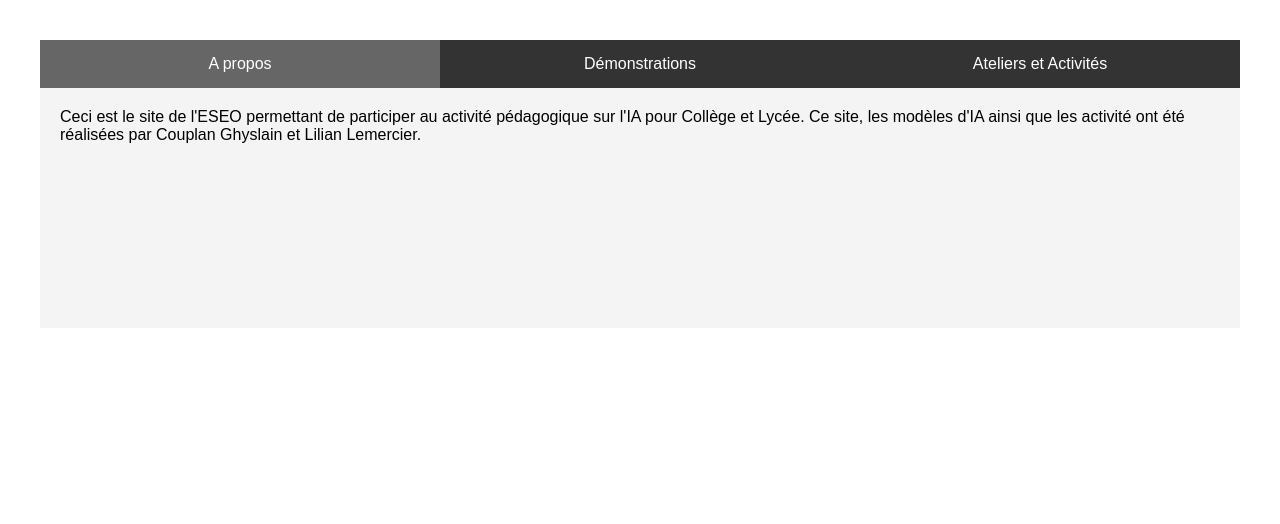
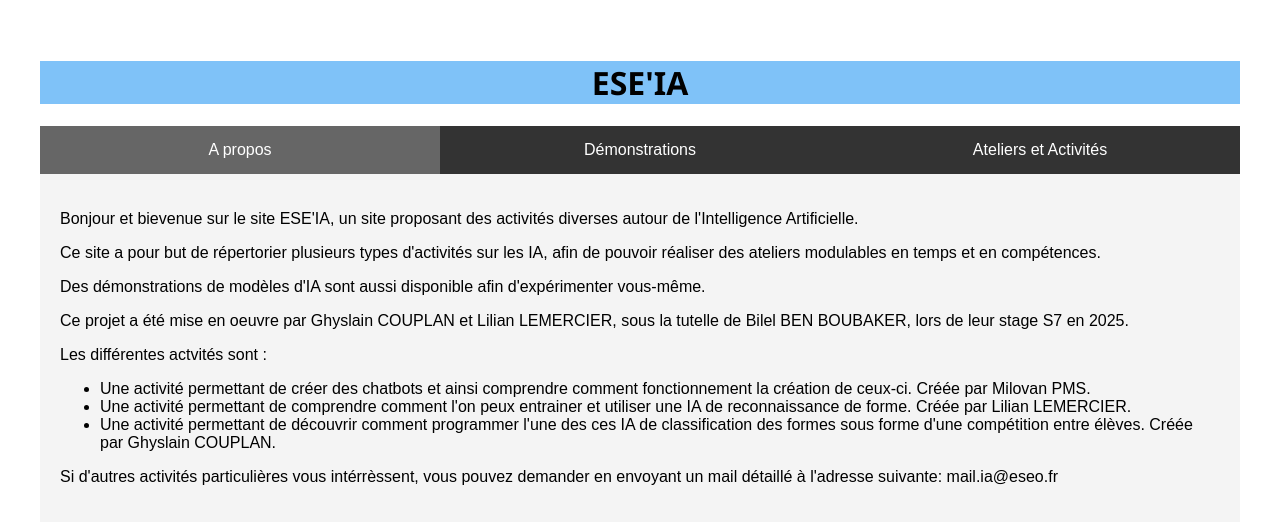
Before and after one commit to BenMelu/GL_IA_ESEO_BBB_SITE, a Flask app: page / in a window 1280 px wide. Shown: the top 524 px of the page. Run offline with Flask 3, Linux system fonts and the light colour scheme; some libraries are stand-ins or nearby versions.

Commit message:
Déco version1
27/12/2025 et 05 à08/12/2026

```diff
--- a/static/css/style.css
+++ b/static/css/style.css
@@ -7,7 +7,19 @@ img {
     max-width: 400px;
     display: block;
     margin-top: 1rem;
+}
 
+img .center{
+    display: block;
+    margin: 0 auto 1rem;
+    max-width: 100%;
+    height: auto;
+}
+.titre{
+    font-family:'Segoe UI', Tahoma, Geneva, Verdana, sans-serif;
+    background: #7fc2f8;
+    text-align:center;
+    font-size:2em
 }
 
 .demo{
--- a/static/js/script.js
+++ b/static/js/script.js
@@ -101,13 +101,13 @@ async function sendImage(onglet) {
     return;
 }
 
-/*const socket = io();
+const socket = io();
 
     socket.on("video_frame", function(data) {
       const blob = new Blob([data], { type: "image/jpeg" });
       const url = URL.createObjectURL(blob);
       document.getElementById("fluVideoCam").src = url;
-    });*/
+    });
 
 /* Onglets principaux */
 document.querySelectorAll(".tab-btn").forEach(btn => {
--- a/templates/index.html
+++ b/templates/index.html
@@ -15,6 +15,7 @@
 </head>
 
 <body>
+    <h1 class="titre">ESE'IA</h1>
     <!-- ONGLET PRINCIPAL -->
     <div class="tabs">
         <button class="tab-btn active" data-tab="propos">A propos</button>
@@ -23,10 +24,24 @@
     </div>
     <!-- CONTENU A PROPOS-->
     <div id="propos" class="tab-content active">
-        <span>
-            Ceci est le site de l'ESEO permettant de participer au activité pédagogique sur l'IA pour Collège et Lycée.
-            Ce site, les modèles d'IA ainsi que les activité ont été réalisées par Couplan Ghyslain et Lilian Lemercier.
-        </span>
+        <p>Bonjour et bievenue sur le site ESE'IA, un site proposant des activités diverses autour de l'Intelligence
+            Artificielle.</p>
+        <p>Ce site a pour but de répertorier plusieurs types d'activités sur les IA, afin de pouvoir réaliser des
+            ateliers modulables en temps et en compétences.</p>
+        <p>Des démonstrations de modèles d'IA sont aussi disponible afin d'expérimenter vous-même.</p>
+        <p>Ce projet a été mise en oeuvre par Ghyslain COUPLAN et Lilian LEMERCIER, sous la tutelle de Bilel BEN
+            BOUBAKER, lors de leur stage S7 en 2025.</p>
+        <p>Les différentes actvités sont :</p>
+        <ul>
+            <li>Une activité permettant de créer des chatbots et ainsi comprendre comment fonctionnement la création de
+                ceux-ci. Créée par Milovan PMS.</li>
+            <li>Une activité permettant de comprendre comment l'on peux entrainer et utiliser une IA de reconnaissance
+                de forme. Créée par Lilian LEMERCIER.</li>
+            <li>Une activité permettant de découvrir comment programmer l'une des ces IA de classification des formes
+                sous forme d'une compétition entre élèves. Créée par Ghyslain COUPLAN.</li>
+        </ul>
+        <p>Si d'autres activités particulières vous intérrèssent, vous pouvez demander en envoyant un mail détaillé à
+            l'adresse suivante: mail.ia@eseo.fr</p>
     </div>
     <!-- CONTENU DÉMO -->
     <div id="demo" class="tab-content">
@@ -41,6 +56,11 @@
 
         <div id="d1" class="subtab-content active">
             <h1>IA de régression</h1>
+            <p> Ce modèle a pour but de prédire le taux de survie d'une personne si elle se trouvait sur le Titanic.
+            </p>
+            <div class="container">
+                <div class="blocs">
+                    <h3>Si vous étiez passager du Titanic, qui seriez-vous?</h3>
             <form action="/process?ml=1" method="POST" id="answerD1">
                 <label for="Pclass">Dans quelle classe voyager vous?</label><br>
                 <label for="first">1re classe :</label>
@@ -81,7 +101,17 @@
 
                 <button type="submit">Envoyer</button>
             </form><br>
-
+            </div>
+                <div class="blocs">
+                    <h3>Quelques informations</h3>
+                    <p>Le RMS Titanic est un bateau de croisière britanique construit pour traverser l'Océan Atlantique.
+                        Il est connu pour avoir fait naufrage suite à la collision avec un iceberg.</p>
+                    <p></p>
+                    <img alt="Voyage du Titanic" classe="center" src="/static/assets/demo/titanic_voyage.png">
+                    <p>Les billets pour cette croisière étaient à environ 7£ pour les 3e classe, 13£ pour les 2e classe
+                        et environ 30£ pour les 1re classe.</p>
+                </div>
+            </div>
             <span>Avec ces informations, votre taux de survie lors du naufrage du Titanic serai de </span>
             <span id="resultTaD1"> X</span>
             <span>%</span>
@@ -132,13 +184,14 @@
         <h2>Section Ateliers et Activités</h2>
 
         <div class="subtabs">
-            <button class="subtab-btn active" data-subtab="a1">Atelier Collèges</button>
-            <button class="subtab-btn" data-subtab="a2">Atelier Lycées</button>
-            <button class="subtab-btn" data-subtab="a3">Activité Entrainement et Utilisation</button>
-            <button class="subtab-btn" data-subtab="a4">Activité Programmation</button>
+            <button class="subtab-btn active" data-subtab="aColl">Atelier Collèges</button>
+            <button class="subtab-btn" data-subtab="aLyc">Atelier Lycées</button>
+            <button class="subtab-btn" data-subtab="aChat">Atelier Création de Chatbots</button>
+            <button class="subtab-btn" data-subtab="aEnUt">Activité Entrainement et Utilisation</button>
+            <button class="subtab-btn" data-subtab="aProg">Activité Programmation</button>
         </div>
 
-        <div id="a1" class="subtab-content active">
+        <div id="aColl" class="subtab-content active">
             <h2>PREMIERE CHOSE A FAIRE</h2>
             <p>Leur demander ce qu'ils connaissent de l'IA.</p>
             <h2>CONNAISSANCES ~17'</h2>
@@ -471,7 +524,18 @@
                 Pour les créneaux de 3h : ajouter l'activité de programmation
             </p>
         </div>
-        <div id="a3" class="subtab-content">
+        <div id="aChat" class="subtab-content">
+            <h1>Activité : Création de Chatbots</h1>
+            <p>Cette activité permet de découvrir comment focntionne un chatbot et comment modifier les paramètres de ces chatbots.</p>
+            <p>Le site est composée de deux parties: </p>
+            <ul>
+                <li> Une partie Découverte permettant de créer un chatbot basique,</li>
+                <li> et Une partie Expert permettant de pouvoir modifier un chatbot plus en profondeur.</li>
+            </ul>
+            <p>Cette activité est disponible sur le site : <a href="http://34.155.193.187"> ESEO Chat Lab</a>.</p>
+
+        </div>
+        <div id="aEnUt" class="subtab-content">
             <h1>Activité : Entraînement d'une IA de classification d'images</h1>
             <p>Cette activité permet de découvrir comment une IA est entraînée et pourquoi choisir les bonnes données
                 est important. Elle est très guidée et permet de voir comment les données influencent l'apprentissage
```
Also changed, not shown: other parts of static/css/style.css (+25 -5 lines), other parts of templates/index.html (+32 -10 lines), static/assets/demo/titanic_voyage.png (added). Lines whose indentation alone changed are shown as unchanged.
